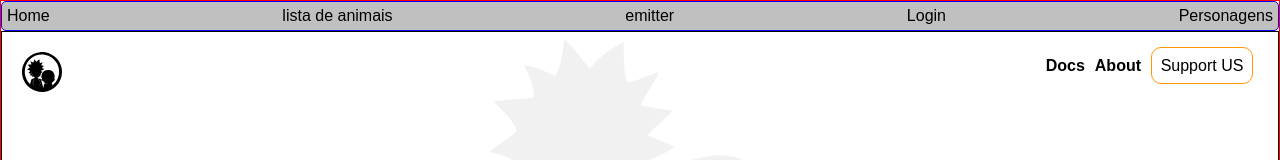
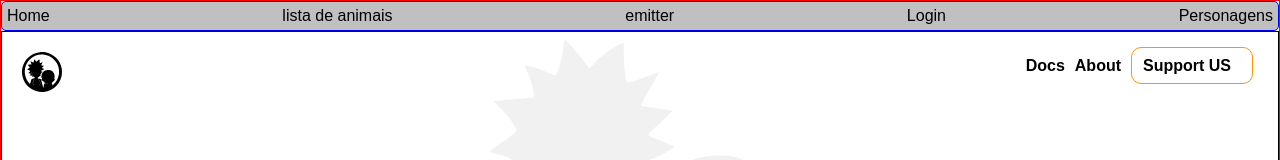
Before and after one commit to renersullivan/curso-angular, an Angular app: page /character in a window 1280 px wide. Shown: the top 160 px of the page. Built offline with nearby package versions, Linux system fonts and the light colour scheme; no server answers.

Commit message:
editando css reparos

```diff
--- a/src/app/pages/character/character.component.html
+++ b/src/app/pages/character/character.component.html
@@ -18,7 +18,7 @@
 				<div class="links">
 					<a href="https://rickandmortyapi.com/documentation" class="p-text">Docs</a>
 					<a href="https://rickandmortyapi.com/about" class="p-text">About</a>
-					<div class="btn-support">Support US</div>
+					<div class="btn-support"><a class="p-text" href="https://rickandmortyapi.com/support-us">Support US</a></div>
 				</div>
 			</div>
 		</div>
--- a/src/app/pages/character/character.component.scss
+++ b/src/app/pages/character/character.component.scss
@@ -52,7 +52,7 @@
 	border: #ff9800 1px solid;
 	border-radius: 10px;
 	height: 35px;
-	width: 100px;
+	width: 120px;
 	justify-content: center;
 }
 .btn-support:hover {
@@ -60,6 +60,7 @@
 	background: rgb(255, 152, 0) none repeat scroll 0% 0%;
 	color: rgb(255, 255, 255);
 }
+
 .text-top {
 	background-color: white;
 	width: 100%;
@@ -113,6 +114,7 @@
 .text-info h1 {
 	color: white;
 	cursor: pointer;
+	margin-bottom: 10px;
 }
 .text-info h1:hover {
 	color: #ff9800;
@@ -120,12 +122,14 @@
 .text-info h2 {
 	color: white;
 	cursor: pointer;
+	margin-bottom: 10px;
 }
 
 .text-info a {
 	text-decoration: none;
 	color: white;
 	cursor: pointer;
+	margin-bottom: 10px;
 }
 .text-info a:hover {
 	color: #ff9800;
```
